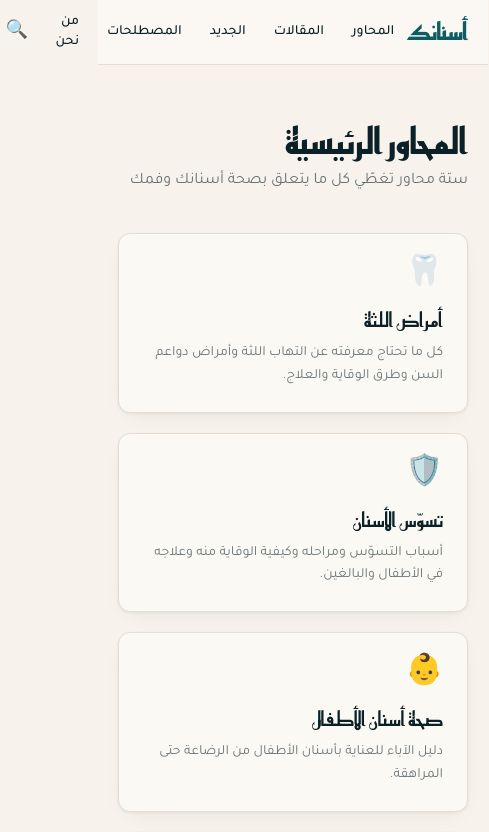
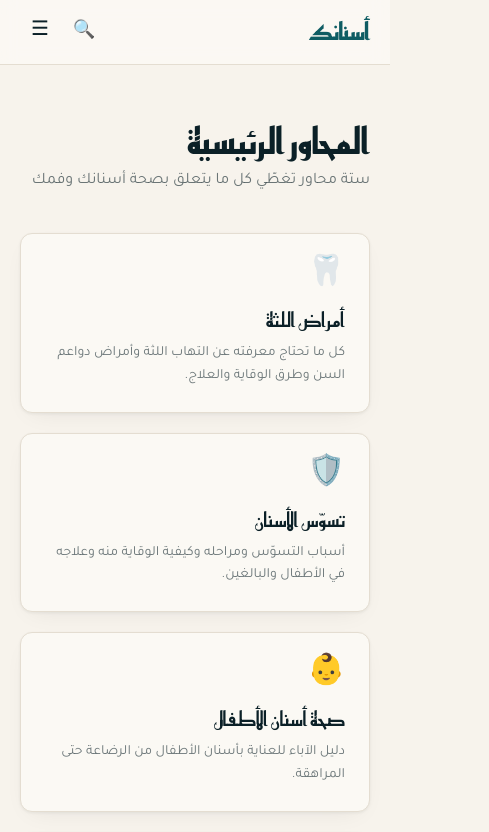
Before and after one commit to mounirvet/sihatak, a Next.js app: page /mahawir in a window 390 px wide. Shown: the top 832 px of the page, 489 px wide, since content can reach past the window. Built offline with nearby package versions, Linux system fonts and the light colour scheme.

Commit message:
Fix mobile header overflow: responsive nav with hamburger menu

```diff
--- a/components/Header.js
+++ b/components/Header.js
@@ -1,11 +1,17 @@
+'use client';
+
+import { useState } from 'react';
 import Link from 'next/link';
 import { SITE, NAV } from '../lib/site';
 
 export default function Header() {
+  const [open, setOpen] = useState(false);
+
   return (
     <header className="sticky top-0 z-50 bg-cream/90 backdrop-blur border-b border-line">
-      <div className="max-w-6xl mx-auto px-5 h-16 flex items-center justify-between">
-        <Link href="/" className="flex items-center gap-2 group">
+      <div className="max-w-6xl mx-auto px-5 h-16 flex items-center justify-between gap-3">
+        {/* Logo */}
+        <Link href="/" className="flex items-center gap-2 group shrink-0" onClick={() => setOpen(false)}>
           <span className="text-2xl font-display font-bold text-teal tracking-tight">
             {SITE.name}
           </span>
@@ -13,12 +19,14 @@ export default function Header() {
             صحة الأسنان والفم
           </span>
         </Link>
-        <nav className="flex items-center gap-1">
+
+        {/* Desktop nav — hidden on mobile */}
+        <nav className="hidden md:flex items-center gap-1">
           {NAV.map((item) => (
             <Link
               key={item.href}
               href={item.href}
-              className="px-3 py-2 text-sm font-medium text-ink hover:text-teal rounded-md hover:bg-mint/50 transition-colors"
+              className="px-3 py-2 text-sm font-medium text-ink hover:text-teal rounded-md hover:bg-mint/50 transition-colors whitespace-nowrap"
             >
               {item.label}
             </Link>
@@ -31,7 +39,46 @@ export default function Header() {
             <span aria-hidden="true" className="text-lg">🔍</span>
           </Link>
         </nav>
+
+        {/* Mobile controls — search + hamburger, shown only on mobile */}
+        <div className="flex items-center gap-1 md:hidden">
+          <Link
+            href="/bahth/"
+            aria-label="بحث"
+            className="w-10 h-10 flex items-center justify-center text-ink hover:text-teal rounded-md hover:bg-mint/50 transition-colors"
+            onClick={() => setOpen(false)}
+          >
+            <span aria-hidden="true" className="text-lg">🔍</span>
+          </Link>
+          <button
+            type="button"
+            onClick={() => setOpen((v) => !v)}
+            aria-label={open ? 'إغلاق القائمة' : 'فتح القائمة'}
+            aria-expanded={open}
+            className="w-10 h-10 flex items-center justify-center text-ink hover:text-teal rounded-md hover:bg-mint/50 transition-colors"
+          >
+            <span aria-hidden="true" className="text-xl">{open ? '✕' : '☰'}</span>
+          </button>
+        </div>
       </div>
+
+      {/* Mobile dropdown panel */}
+      {open && (
+        <nav className="md:hidden border-t border-line bg-cream">
+          <div className="max-w-6xl mx-auto px-5 py-2 flex flex-col">
+            {NAV.map((item) => (
+              <Link
+                key={item.href}
+                href={item.href}
+                onClick={() => setOpen(false)}
+                className="py-3 px-2 text-base font-medium text-ink hover:text-teal border-b border-line/60 last:border-0 transition-colors"
+              >
+                {item.label}
+              </Link>
+            ))}
+          </div>
+        </nav>
+      )}
     </header>
   );
 }
```
